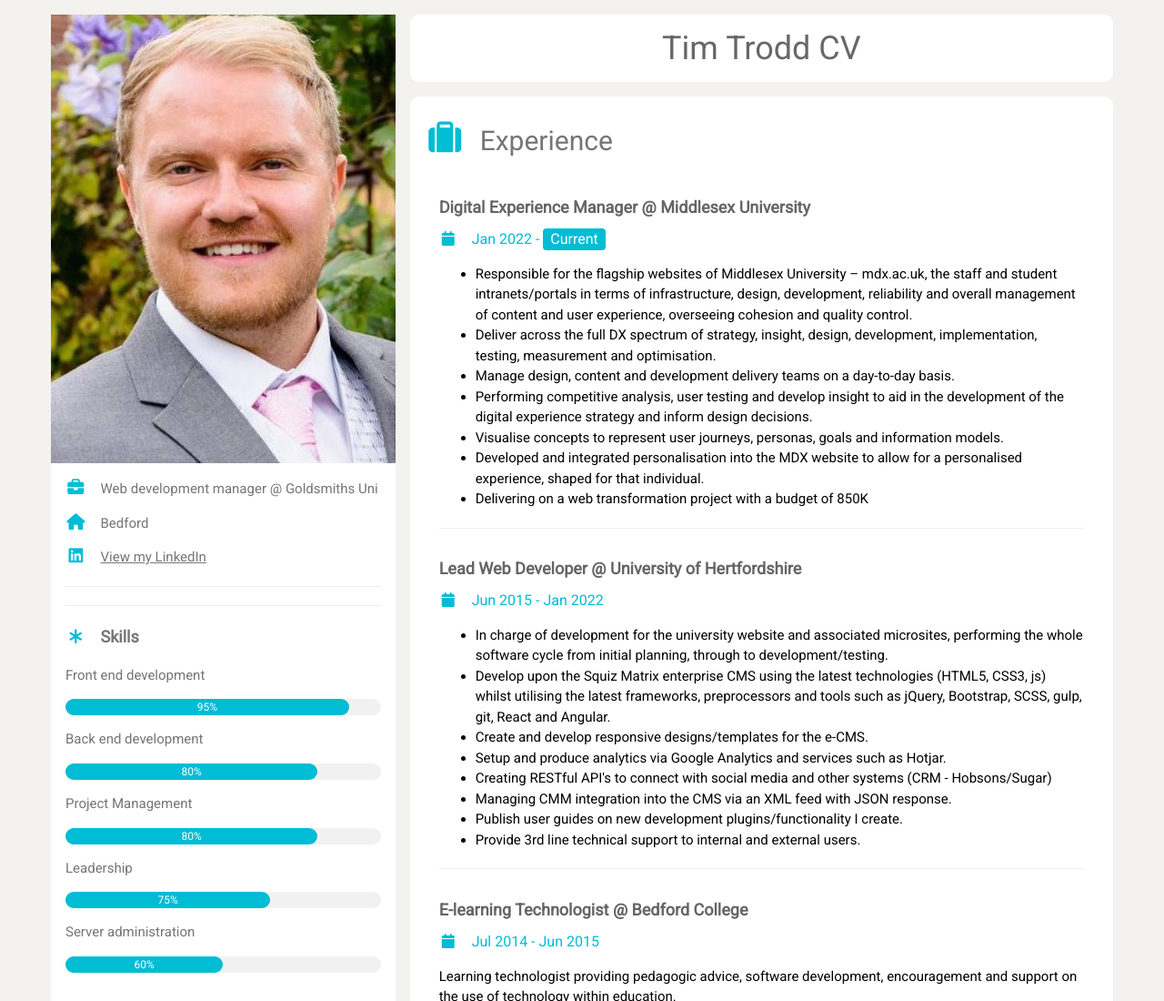
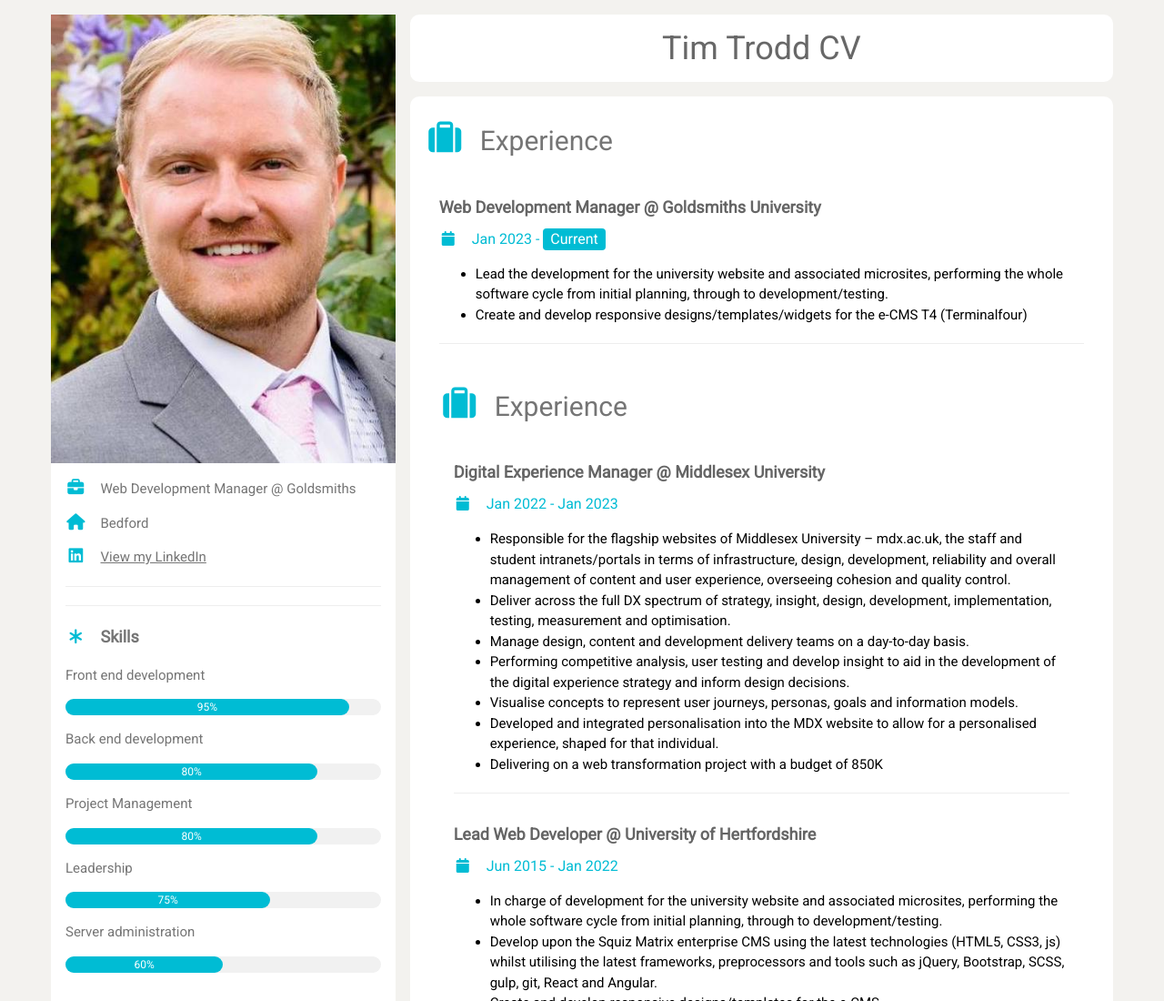
Before and after one commit to doublet33/doublet33.github.io, a plain HTML site: page index.html in a window 1280 px wide. Shown: the top 1100 px of the page at 91% size. Drawn offline with Linux system fonts and the light colour scheme.

Commit message:
Update index.html

```diff
--- a/index.html
+++ b/index.html
@@ -33,7 +33,7 @@ html,body,h1,h2,h3,h4,h5,h6 {font-family: "Roboto", sans-serif}
           <img src="images/profilepic.jpg" style="width:100%" alt="Avatar">
         </div>
         <div class="w3-container">
-          <p><i class="fa fa-briefcase fa-fw w3-margin-right w3-large w3-text-cyan"></i>Web development manager @ Goldsmiths Uni</p>
+          <p><i class="fa fa-briefcase fa-fw w3-margin-right w3-large w3-text-cyan"></i>Web Development Manager @ Goldsmiths</p>
           <p><i class="fa fa-home fa-fw w3-margin-right w3-large w3-text-cyan"></i>Bedford</p>
           <p><i class="fa-brands fa-linkedin fa-fw w3-margin-right w3-large w3-text-cyan"></i><a href="https://www.linkedin.com/in/timtrodd">View my LinkedIn</a></p>
           <hr>
@@ -197,8 +197,25 @@ html,body,h1,h2,h3,h4,h5,h6 {font-family: "Roboto", sans-serif}
         <h2 class="w3-text-grey w3-padding-16"><i class="fa fa-suitcase fa-fw w3-margin-right w3-xxlarge w3-text-cyan"></i>Experience</h2>
 
         <div class="w3-container">
+          <h5 class="w3-opacity"><b>Web Development Manager @ Goldsmiths University</b></h5>
+          <h6 class="w3-text-cyan"><i class="fa fa-calendar fa-fw w3-margin-right"></i>Jan 2023 - <span class="w3-tag w3-cyan w3-round">Current</span></h6>
+          <ul>
+            <li>
+             Lead the development for the university website and associated microsites, performing the whole software cycle from initial planning, through to development/testing.
+            </li>
+            <li>
+            Create and develop responsive designs/templates/widgets for the e-CMS T4 (Terminalfour)
+            </li>
+          </ul>
+          <hr>
+        </div>
+
+      <div class="w3-container w3-card-2 w3-white w3-margin-bottom">
+        <h2 class="w3-text-grey w3-padding-16"><i class="fa fa-suitcase fa-fw w3-margin-right w3-xxlarge w3-text-cyan"></i>Experience</h2>
+
+        <div class="w3-container">
           <h5 class="w3-opacity"><b>Digital Experience Manager @ Middlesex University</b></h5>
-          <h6 class="w3-text-cyan"><i class="fa fa-calendar fa-fw w3-margin-right"></i>Jan 2022 - <span class="w3-tag w3-cyan w3-round">Current</span></h6>
+          <h6 class="w3-text-cyan"><i class="fa fa-calendar fa-fw w3-margin-right"></i>Jan 2022 - Jan 2023</h6>
           <ul>
 
             <li>Responsible for the flagship websites of Middlesex University –
```
